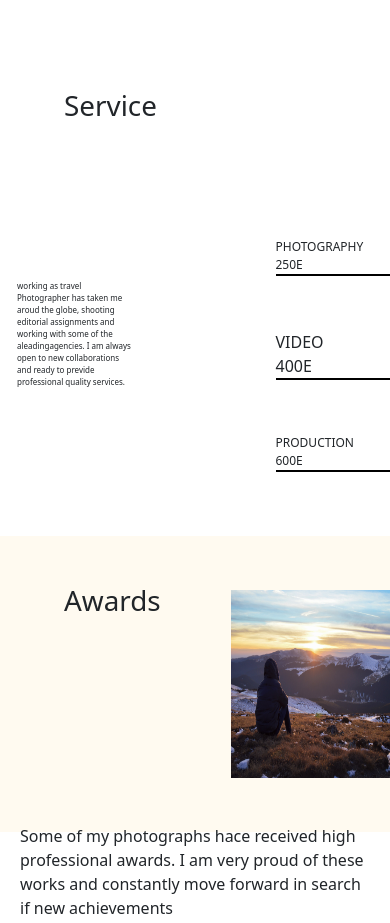
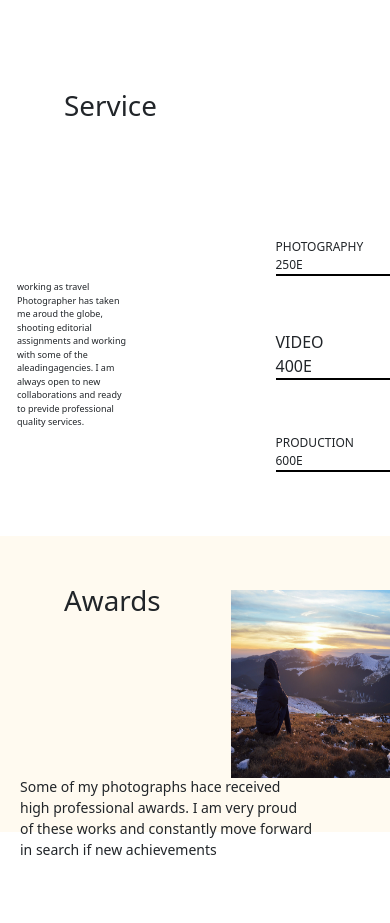
Before and after one commit to MaximilianoRivas/protecto-n4, a plain HTML site: page index.html in a window 390 px wide. Shown: the part 2120-3043 px from the top of the page. Drawn offline with nearby package versions, Linux system fonts and the light colour scheme.

Commit message:
termine mi pagina

```diff
--- a/css/estilo.css
+++ b/css/estilo.css
@@ -325,11 +325,13 @@ nav{
 .award{
     background-color: linen;
     padding-left: 4rem;
+
 }
 
 .award1{
     display: flex;
     justify-content: space-between;
+
 }
 .texto1{
     padding-top: 15rem;
@@ -679,12 +681,12 @@ input{
             font-size: 20px;
             position: absolute;
             left: 140px;
-            top:1000px ;
+            top:970px ;
         }
         .oslo{
             position: absolute;
             left:278px;
-            top:2030px;
+            top:1990px;
 
         }
 
@@ -696,7 +698,7 @@ input{
         .yes{
             width: 100%;
             margin-left: 17px;
-            font-size: 8px;
+            font-size: 9px;
             margin-bottom: 40px;
 
         }
@@ -723,13 +725,16 @@ input{
        .award1{
         display: flex;
         justify-content: space-around;
+
        }
        .texto1{
         position: absolute;
         right: 0;
         left: 20px;
         margin: 0;
-        width: 90%;
+        top: 2656px;
+        width: 75%;
+        font-size: 14px;
 
        }
 
```
